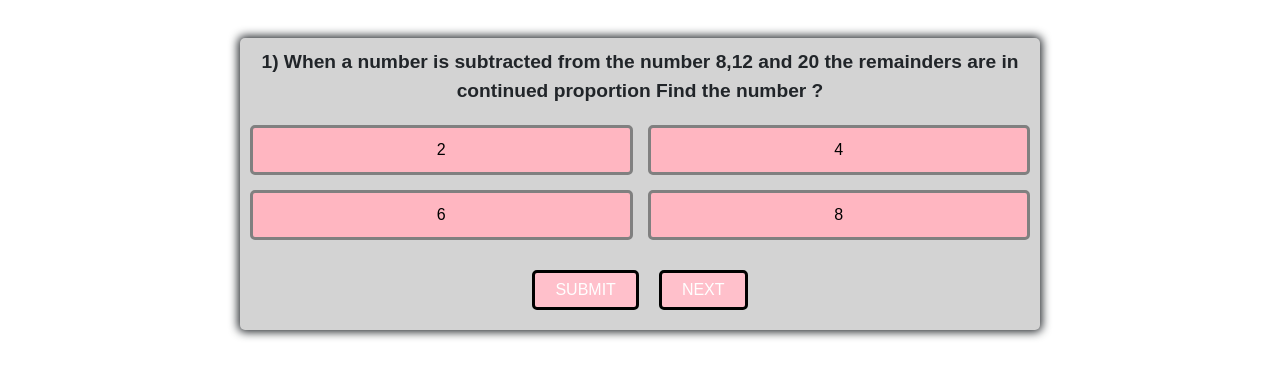
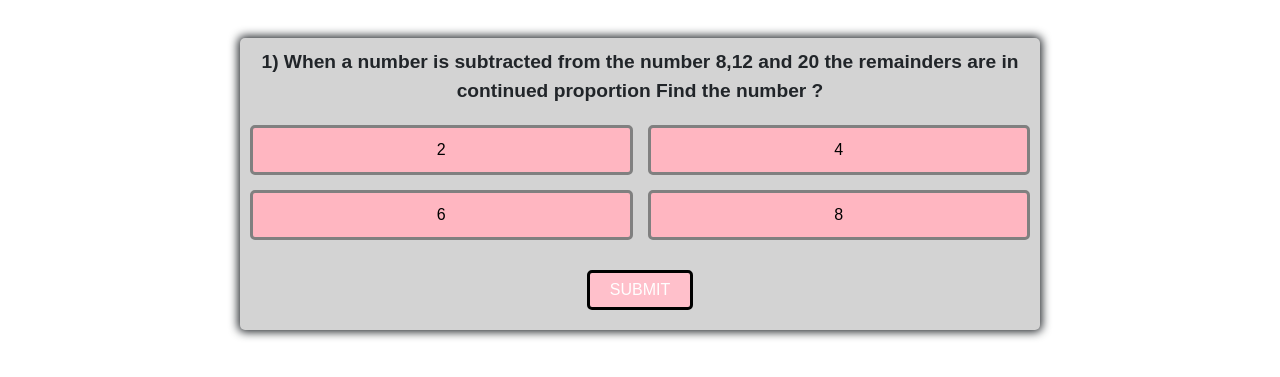
Before and after one commit to Jayvarshinee/Samplequiz, a plain HTML site: page numbersystem.html in a window 1280 px wide. Shown: the part 251-628 px from the top of the page. Drawn offline with nearby package versions, Linux system fonts and the light colour scheme.

Commit message:
Update numbersystem.html

```diff
--- a/numbersystem.html
+++ b/numbersystem.html
@@ -38,7 +38,6 @@
             </div>
         <div class="controls">
             <button id="submit-btn" class="submit_btn btn">SUBMIT</button>
-            <button id="next-btn" class="next_btn btn">NEXT</button>
         </div>
         </div>
     </body>
```
